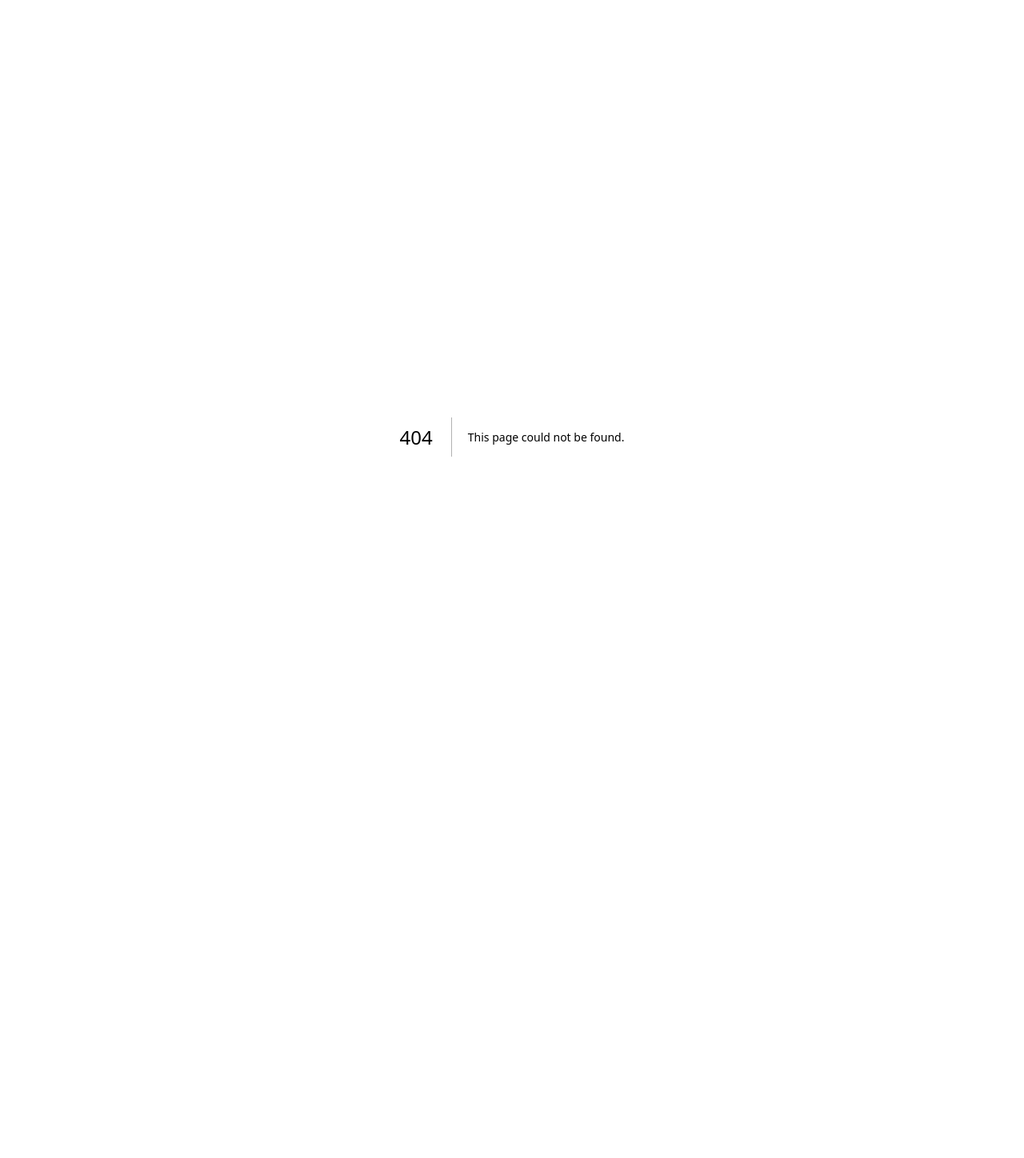
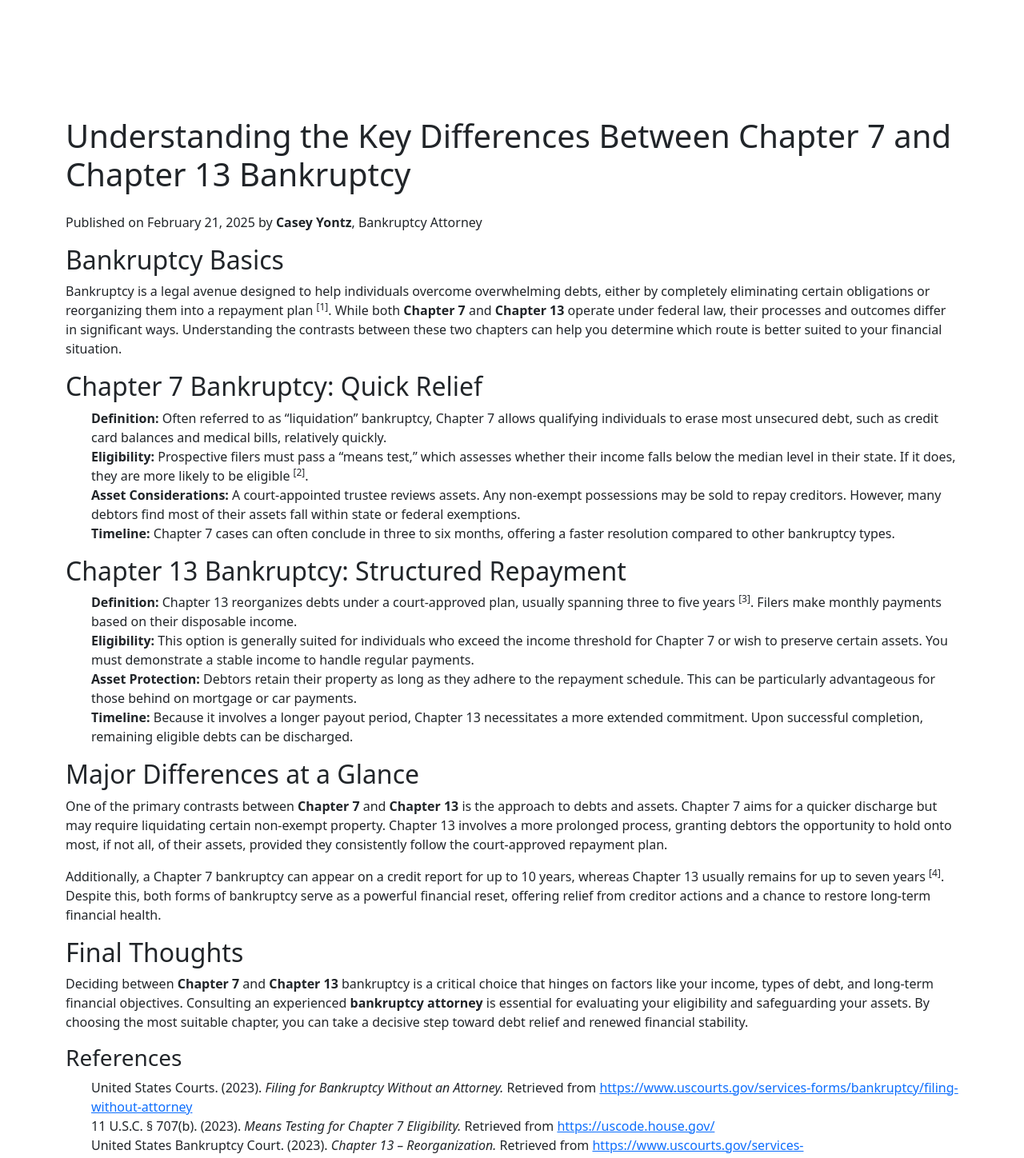
Before and after one commit to caseyy2003/next.js-az-gyr-bksite, a Next.js app: page /arizona-bankruptcy-lawyers-blog/chapter-7-vs-chapter-13-bankruptcy in a window 1280 px wide. Before the commit this address had no page. Shown: the part 110-1558 px from the top of the page at 80% size. Before the commit the page ends 1080 px from the top, so only its background shows below. Built offline with nearby package versions, Linux system fonts and the light colour scheme.

Commit message:
new blog post

```diff
--- /dev/null
+++ b/src/app/arizona-bankruptcy-lawyers-blog/chapter-7-vs-chapter-13-bankruptcy/page.tsx
@@ -0,0 +1,208 @@
+import Link from "next/link";
+import LeadCaptureForm from "@/components/LeadCaptureForm";
+import { serviceAreas } from "@/constants/serviceAreas";
+
+export const metadata = {
+  title: "Understanding the Key Differences Between Chapter 7 and Chapter 13 Bankruptcy",
+  description:
+    "Learn how Chapter 7 and Chapter 13 bankruptcy differ in terms of eligibility, debt discharge, and the overall legal process.",
+  keywords:
+    "Chapter 7 Bankruptcy, Chapter 13 Bankruptcy, Debt Relief, Bankruptcy Attorney, Bankruptcy Process",
+  openGraph: {
+    title: "Understanding the Key Differences Between Chapter 7 and Chapter 13 Bankruptcy",
+    description:
+      "Learn how Chapter 7 and Chapter 13 bankruptcy differ in terms of eligibility, debt discharge, and the overall legal process.",
+    url: "https://yourwebsite.com/arizona-bankruptcy-lawyers-blog/chapter-7-vs-chapter-13",
+    type: "article",
+    images: [
+      {
+        url: "/images/chapter7-vs-chapter13.jpg",
+        width: 1200,
+        height: 630,
+        alt: "Chapter 7 vs Chapter 13",
+      },
+    ],
+  },
+};
+
+const DifferencesBetweenChapter7AndChapter13Page = () => {
+  return (
+    <div className="container mx-auto p-6">
+      <h1 className="text-3xl font-bold mb-4">
+        Understanding the Key Differences Between Chapter 7 and Chapter 13 Bankruptcy
+      </h1>
+      <p className="text-gray-600 text-sm">
+        Published on February 21, 2025 by <strong>Casey Yontz</strong>, Bankruptcy Attorney
+      </p>
+
+      {/* Introduction */}
+      <h2 className="text-2xl font-semibold mt-6">Bankruptcy Basics</h2>
+      <p>
+        Bankruptcy is a legal avenue designed to help individuals overcome overwhelming debts, either
+        by completely eliminating certain obligations or reorganizing them into a repayment plan{" "}
+        <sup>[1]</sup>. While both <strong>Chapter 7</strong> and <strong>Chapter 13</strong> operate
+        under federal law, their processes and outcomes differ in significant ways. Understanding the
+        contrasts between these two chapters can help you determine which route is better suited to
+        your financial situation.
+      </p>
+
+      {/* Chapter 7 Overview */}
+      <h2 className="text-2xl font-semibold mt-6">Chapter 7 Bankruptcy: Quick Relief</h2>
+      <ul className="list-disc ml-6 mt-2">
+        <li>
+          <strong>Definition:</strong> Often referred to as “liquidation” bankruptcy, Chapter 7
+          allows qualifying individuals to erase most unsecured debt, such as credit card balances
+          and medical bills, relatively quickly.
+        </li>
+        <li>
+          <strong>Eligibility:</strong> Prospective filers must pass a “means test,” which assesses
+          whether their income falls below the median level in their state. If it does, they are more
+          likely to be eligible <sup>[2]</sup>.
+        </li>
+        <li>
+          <strong>Asset Considerations:</strong> A court-appointed trustee reviews assets. Any
+          non-exempt possessions may be sold to repay creditors. However, many debtors find most of
+          their assets fall within state or federal exemptions.
+        </li>
+        <li>
+          <strong>Timeline:</strong> Chapter 7 cases can often conclude in three to six months,
+          offering a faster resolution compared to other bankruptcy types.
+        </li>
+      </ul>
+
+      {/* Chapter 13 Overview */}
+      <h2 className="text-2xl font-semibold mt-6">Chapter 13 Bankruptcy: Structured Repayment</h2>
+      <ul className="list-disc ml-6 mt-2">
+        <li>
+          <strong>Definition:</strong> Chapter 13 reorganizes debts under a court-approved plan,
+          usually spanning three to five years <sup>[3]</sup>. Filers make monthly payments based on
+          their disposable income.
+        </li>
+        <li>
+          <strong>Eligibility:</strong> This option is generally suited for individuals who exceed
+          the income threshold for Chapter 7 or wish to preserve certain assets. You must demonstrate
+          a stable income to handle regular payments.
+        </li>
+        <li>
+          <strong>Asset Protection:</strong> Debtors retain their property as long as they adhere to
+          the repayment schedule. This can be particularly advantageous for those behind on mortgage
+          or car payments.
+        </li>
+        <li>
+          <strong>Timeline:</strong> Because it involves a longer payout period, Chapter 13
+          necessitates a more extended commitment. Upon successful completion, remaining eligible
+          debts can be discharged.
+        </li>
+      </ul>
+
+      {/* Major Distinctions */}
+      <h2 className="text-2xl font-semibold mt-6">Major Differences at a Glance</h2>
+      <p>
+        One of the primary contrasts between <strong>Chapter 7</strong> and <strong>Chapter 13</strong>{" "}
+        is the approach to debts and assets. Chapter 7 aims for a quicker discharge but may require
+        liquidating certain non-exempt property. Chapter 13 involves a more prolonged process,
+        granting debtors the opportunity to hold onto most, if not all, of their assets, provided they
+        consistently follow the court-approved repayment plan.
+      </p>
+      <p>
+        Additionally, a Chapter 7 bankruptcy can appear on a credit report for up to 10 years, whereas
+        Chapter 13 usually remains for up to seven years <sup>[4]</sup>. Despite this, both forms of
+        bankruptcy serve as a powerful financial reset, offering relief from creditor actions and a
+        chance to restore long-term financial health.
+      </p>
+
+      {/* Conclusion */}
+      <h2 className="text-2xl font-semibold mt-6">Final Thoughts</h2>
+      <p>
+        Deciding between <strong>Chapter 7</strong> and <strong>Chapter 13</strong> bankruptcy is a
+        critical choice that hinges on factors like your income, types of debt, and long-term
+        financial objectives. Consulting an experienced <strong>bankruptcy attorney</strong> is
+        essential for evaluating your eligibility and safeguarding your assets. By choosing the most
+        suitable chapter, you can take a decisive step toward debt relief and renewed financial
+        stability.
+      </p>
+
+      {/* References */}
+      <div className="mt-6">
+        <h3 className="text-xl font-semibold">References</h3>
+        <ol className="list-decimal ml-6 mt-2">
+          <li>
+            United States Courts. (2023).{" "}
+            <em>Filing for Bankruptcy Without an Attorney.</em> Retrieved from{" "}
+            <a
+              href="https://www.uscourts.gov/services-forms/bankruptcy/filing-without-attorney"
+              target="_blank"
+              rel="noopener noreferrer"
+              className="text-blue-600 hover:underline"
+            >
+              https://www.uscourts.gov/services-forms/bankruptcy/filing-without-attorney
+            </a>
+          </li>
+          <li>
+            11 U.S.C. § 707(b). (2023).{" "}
+            <em>Means Testing for Chapter 7 Eligibility.</em> Retrieved from{" "}
+            <a
+              href="https://uscode.house.gov/"
+              target="_blank"
+              rel="noopener noreferrer"
+              className="text-blue-600 hover:underline"
+            >
+              https://uscode.house.gov/
+            </a>
+          </li>
+          <li>
+            United States Bankruptcy Court. (2023). <em>Chapter 13 – Reorganization.</em> Retrieved
+            from{" "}
+            <a
+              href="https://www.uscourts.gov/services-forms/bankruptcy/bankruptcy-basics/chapter-13-bankruptcy-basics"
+              target="_blank"
+              rel="noopener noreferrer"
+              className="text-blue-600 hover:underline"
+            >
+              https://www.uscourts.gov/services-forms/bankruptcy/bankruptcy-basics/chapter-13-bankruptcy-basics
+            </a>
+          </li>
+          <li>
+            Federal Trade Commission. (2023). <em>Credit and Your Consumer Rights.</em> Retrieved
+            from{" "}
+            <a
+              href="https://www.consumer.ftc.gov/"
+              target="_blank"
+              rel="noopener noreferrer"
+              className="text-blue-600 hover:underline"
+            >
+              https://www.consumer.ftc.gov/
+            </a>
+          </li>
+        </ol>
+      </div>
+
+      {/* Lead Capture Form */}
+      <LeadCaptureForm />
+
+      {/* Nearby Service Areas */}
+      <h2 className="text-2xl font-semibold mt-8">Nearby Cities We Serve</h2>
+      <ul className="grid grid-cols-2 md:grid-cols-3 gap-2">
+        {serviceAreas.map((area) => (
+          <li key={area.slug}>
+            <Link
+              href={`/bankruptcy-attorney-${area.slug}`}
+              className="text-blue-600 hover:underline"
+            >
+              Bankruptcy Attorney in {area.name}
+            </Link>
+          </li>
+        ))}
+      </ul>
+
+      {/* Back to Blog */}
+      <div className="mt-6">
+        <Link href="/arizona-bankruptcy-lawyers-blog" className="text-blue-500 hover:underline">
+          ← Back to Blog
+        </Link>
+      </div>
+    </div>
+  );
+};
+
+export default DifferencesBetweenChapter7AndChapter13Page;
```
Also changed, not shown: src/app/arizona-bankruptcy-lawyers-blog/page.tsx (+15 -0 lines).
